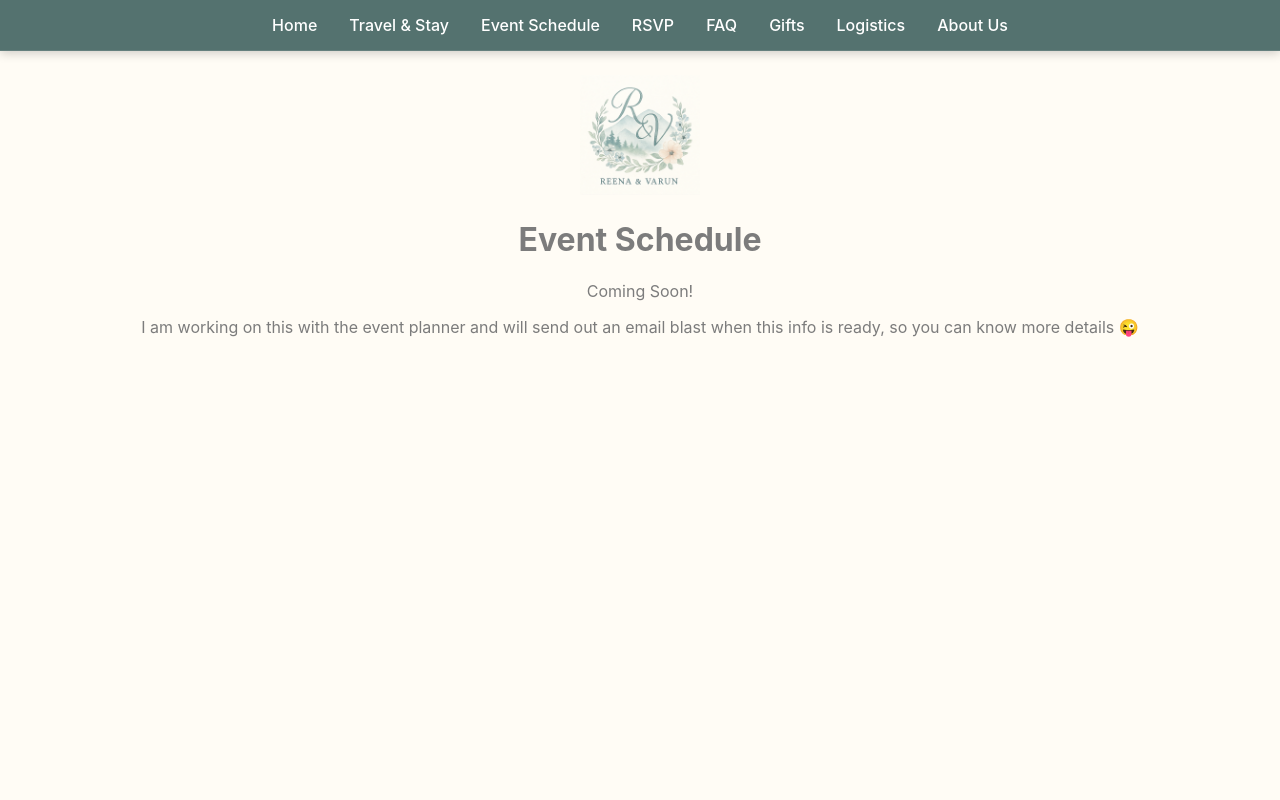
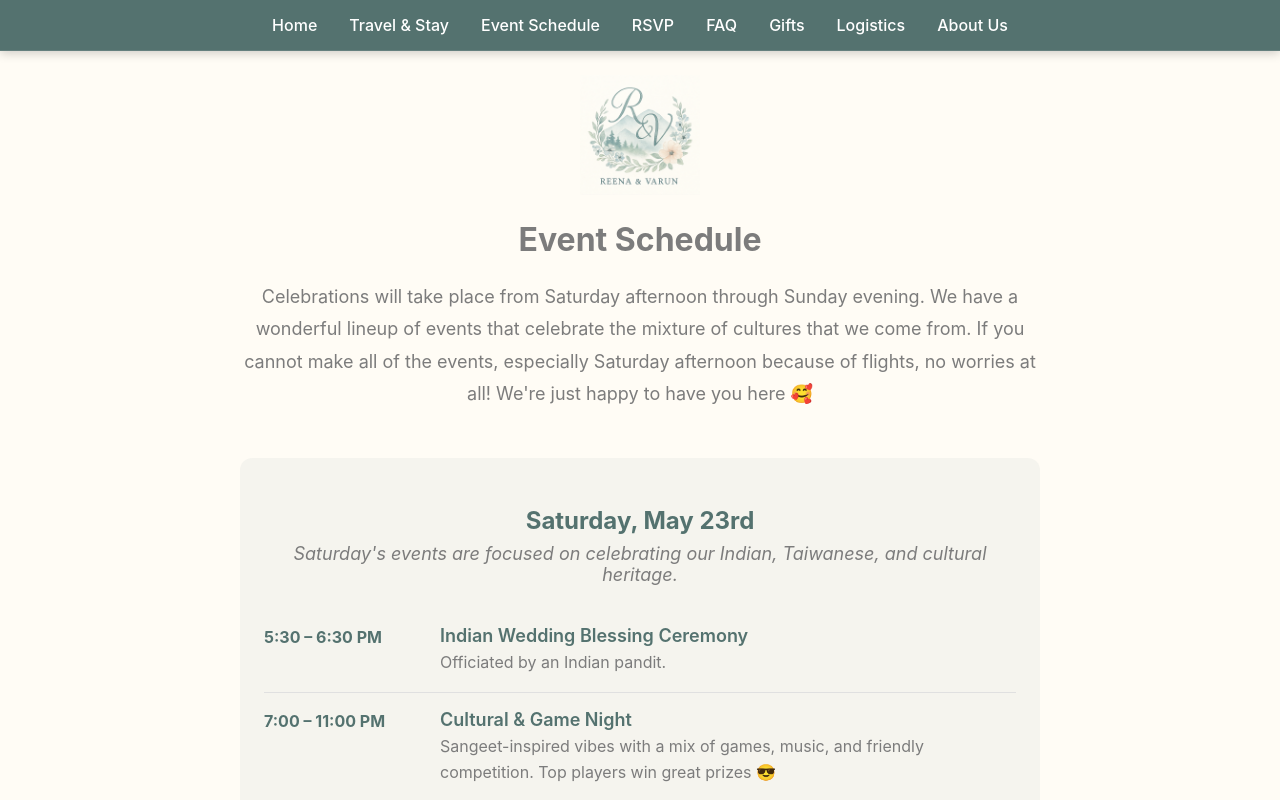
Before and after one commit to reenasarkar/wedding-site, a React (Create React App) app in the folder client/: page / in a window 1280 px wide. Both pictures are taken after a click on the button "Event Schedule". Shown: the top 800 px of the page. Built offline with nearby package versions, Linux system fonts and the light colour scheme; a web font is replaced by a local one.

Commit message:
schedule

```diff
--- a/client/src/App.css
+++ b/client/src/App.css
@@ -1031,6 +1031,116 @@
   color: var(--color-text);
 }
 
+/* Schedule page */
+.schedule-main {
+  max-width: 800px;
+  margin: 0 auto;
+  padding: 0 20px;
+  text-align: left;
+}
+
+.schedule-intro {
+  text-align: center;
+  font-size: var(--font-size-lg);
+  color: var(--color-text);
+  line-height: 1.8;
+  margin-bottom: var(--spacer-5);
+}
+
+.schedule-day {
+  background-color: rgba(157, 180, 172, 0.1);
+  border-radius: 12px;
+  padding: var(--spacer-5) var(--spacer-4);
+  margin-bottom: var(--spacer-5);
+}
+
+.schedule-day h2 {
+  color: var(--color-primary);
+  font-size: var(--font-size-xxl);
+  margin: 0 0 var(--spacer-2) 0;
+  text-align: center;
+}
+
+.schedule-day-subtitle {
+  text-align: center;
+  color: var(--color-text);
+  font-size: var(--font-size-lg);
+  margin: 0 0 var(--spacer-4) 0;
+  font-style: italic;
+}
+
+.schedule-event {
+  display: flex;
+  align-items: flex-start;
+  gap: var(--spacer-3);
+  padding: var(--spacer-3) 0;
+  border-bottom: 1px solid var(--color-border);
+}
+
+.schedule-event:last-of-type {
+  border-bottom: none;
+}
+
+.schedule-event-time {
+  font-weight: bold;
+  color: var(--color-primary);
+  font-size: var(--font-size-md);
+  min-width: 160px;
+  flex-shrink: 0;
+  padding-top: 2px;
+}
+
+.schedule-event-details {
+  flex: 1;
+}
+
+.schedule-event-name {
+  margin: 0;
+  font-size: var(--font-size-lg);
+  color: var(--color-primary);
+  font-weight: 600;
+}
+
+.schedule-event-description {
+  margin: var(--spacer-1) 0 0 0;
+  color: var(--color-text);
+  line-height: 1.6;
+}
+
+.schedule-style-guide {
+  margin-top: var(--spacer-4);
+  padding: var(--spacer-4);
+  background-color: rgba(84, 114, 111, 0.08);
+  border-radius: 8px;
+}
+
+.schedule-style-guide h3 {
+  color: var(--color-primary);
+  font-size: var(--font-size-lg);
+  margin: 0 0 var(--spacer-2) 0;
+}
+
+.schedule-style-guide p {
+  color: var(--color-text);
+  line-height: 1.6;
+  margin: 0 0 var(--spacer-2) 0;
+}
+
+.schedule-style-guide p:last-child {
+  margin-bottom: 0;
+}
+
+.schedule-style-guide ul {
+  color: var(--color-text);
+  line-height: 1.8;
+  margin: var(--spacer-2) 0;
+  padding-left: var(--spacer-4);
+}
+
+.schedule-style-guide li {
+  margin-bottom: var(--spacer-1);
+}
+
 /* Mobile responsiveness for Sumit travel contact */
 @media (max-width: 768px) {
   .sumit-travel-container {
@@ -1059,13 +1169,24 @@
     margin-bottom: var(--spacer-4);
   }
 
-  .schedule-coming-soon {
-    margin-bottom: var(--spacer-4);
+  .schedule-main {
+    padding: 0;
+  }
+
+  .schedule-event {
+    flex-direction: column;
+    gap: var(--spacer-1);
+  }
+
+  .schedule-event-time {
+    min-width: unset;
+  }
+
+  .schedule-day {
+    padding: var(--spacer-4) var(--spacer-3);
+  }
+
+  .schedule-day h2 {
     font-size: var(--font-size-xl);
   }
-
-  .schedule-description {
-    margin-bottom: var(--spacer-4);
-    line-height: 1.6;
-  }
 }
--- a/client/src/Schedule.jsx
+++ b/client/src/Schedule.jsx
@@ -7,8 +7,94 @@ export default function Schedule() {
       <img src={logo} className="page-app-logo" alt="logo" />
 
       <h1>Event Schedule</h1>
-      <p className="schedule-coming-soon">Coming Soon!</p>
-      <p className="schedule-description">I am working on this with the event planner and will send out an email blast when this info is ready, so you can know more details 😜</p>
+
+      <div className="schedule-main">
+        <p className="schedule-intro">
+          Celebrations will take place from Saturday afternoon through Sunday evening.
+          We have a wonderful lineup of events that celebrate the mixture of cultures
+          that we come from. If you cannot make all of the events, especially Saturday
+          afternoon because of flights, no worries at all! We're just happy to have you here 🥰
+        </p>
+
+        {/* Saturday */}
+        <div className="schedule-day">
+          <h2>Saturday, May 23rd</h2>
+          <p className="schedule-day-subtitle">
+            Saturday's events are focused on celebrating our Indian, Taiwanese, and cultural heritage.
+          </p>
+
+          <div className="schedule-event">
+            <span className="schedule-event-time">5:30 – 6:30 PM</span>
+            <div className="schedule-event-details">
+              <h3 className="schedule-event-name">Indian Wedding Blessing Ceremony</h3>
+              <p className="schedule-event-description">Officiated by an Indian pandit.</p>
+            </div>
+          </div>
+
+          <div className="schedule-event">
+            <span className="schedule-event-time">7:00 – 11:00 PM</span>
+            <div className="schedule-event-details">
+              <h3 className="schedule-event-name">Cultural & Game Night</h3>
+              <p className="schedule-event-description">
+                Sangeet-inspired vibes with a mix of games, music, and friendly competition.
+                Top players win great prizes 😎
+              </p>
+            </div>
+          </div>
+
+          <div className="schedule-style-guide">
+            <h3>Saturday Style Guide</h3>
+            <p>
+              Saturday is all about celebration, culture, and a little friendly competition.
+              We'll be mixing it up ourselves — Reena will be in a qipao and Varun in a sherwani —
+              so please feel free to come and join in on the fun!
+            </p>
+            <p><strong>What to wear? Think formal, think bright:</strong></p>
+            <ul>
+              <li>Indian formal (sherwanis, achkans, embroidered kurtas)</li>
+              <li>Formal wear from your own culture</li>
+              <li>Montana formal (yeehaw encouraged)</li>
+              <li>American formal (tuxes, gowns, suits that mean business)</li>
+            </ul>
+            <p>
+              The goal is joyful, colorful, and celebratory 🕺🏽
+              Feel comfortable to wear clothing of any ethnicity no matter what yours is!
+            </p>
+          </div>
+        </div>
+
+        {/* Sunday */}
+        <div className="schedule-day">
+          <h2>Sunday, May 24th</h2>
+          <p className="schedule-day-subtitle">The big day.</p>
+
+          <div className="schedule-event">
+            <span className="schedule-event-time">4:00 – 5:00 PM</span>
+            <div className="schedule-event-details">
+              <h3 className="schedule-event-name">Ceremony</h3>
+            </div>
+          </div>
+
+          <div className="schedule-event">
+            <span className="schedule-event-time">5:30 – 7:00 PM</span>
+            <div className="schedule-event-details">
+              <h3 className="schedule-event-name">Cocktail Hour</h3>
+            </div>
+          </div>
+
+          <div className="schedule-event">
+            <span className="schedule-event-time">7:00 PM onward</span>
+            <div className="schedule-event-details">
+              <h3 className="schedule-event-name">Reception and Celebration</h3>
+            </div>
+          </div>
+
+          <div className="schedule-style-guide">
+            <h3>Sunday Style Guide</h3>
+            <p>Black tie optional.</p>
+          </div>
+        </div>
+      </div>
     </div>
   )
 }
```
